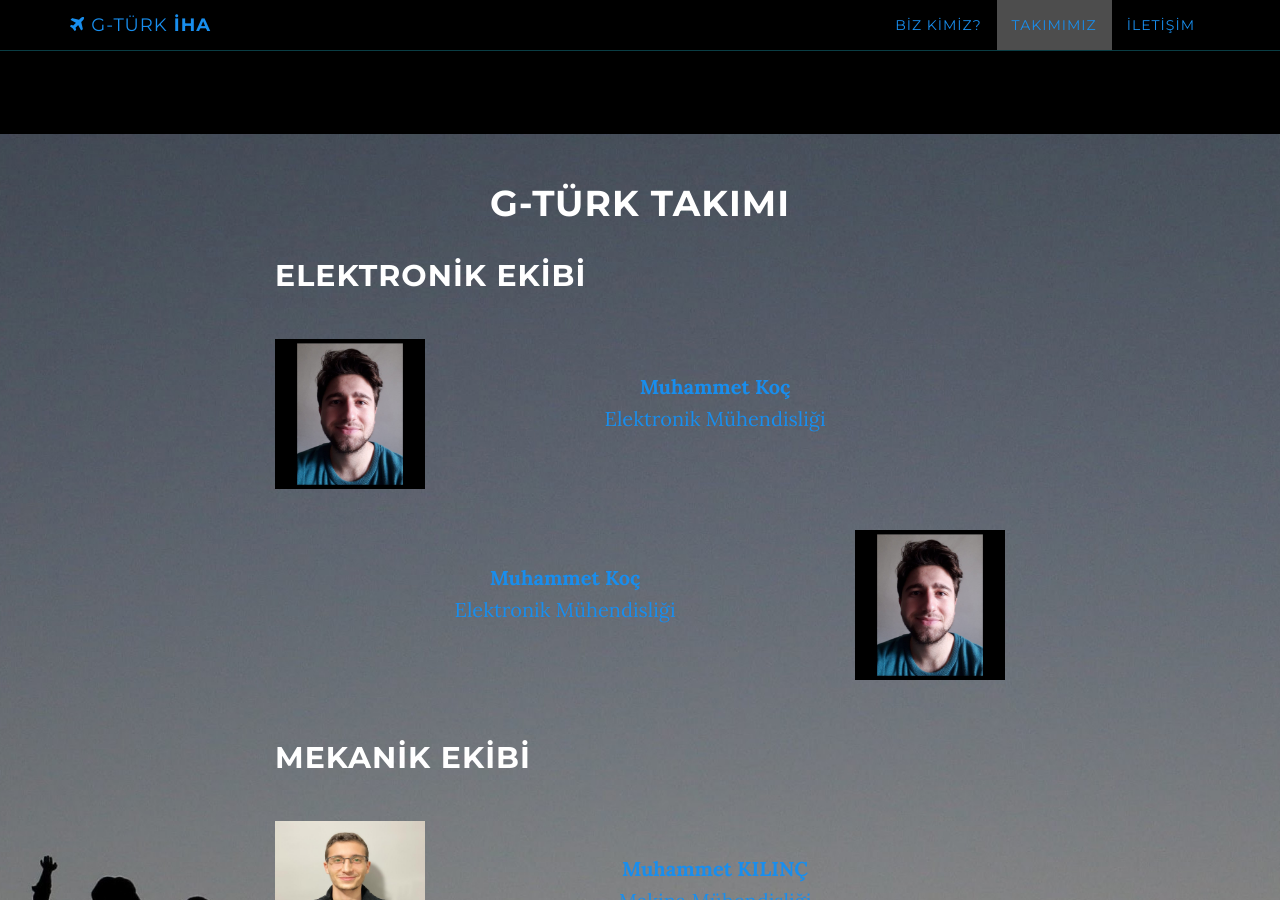
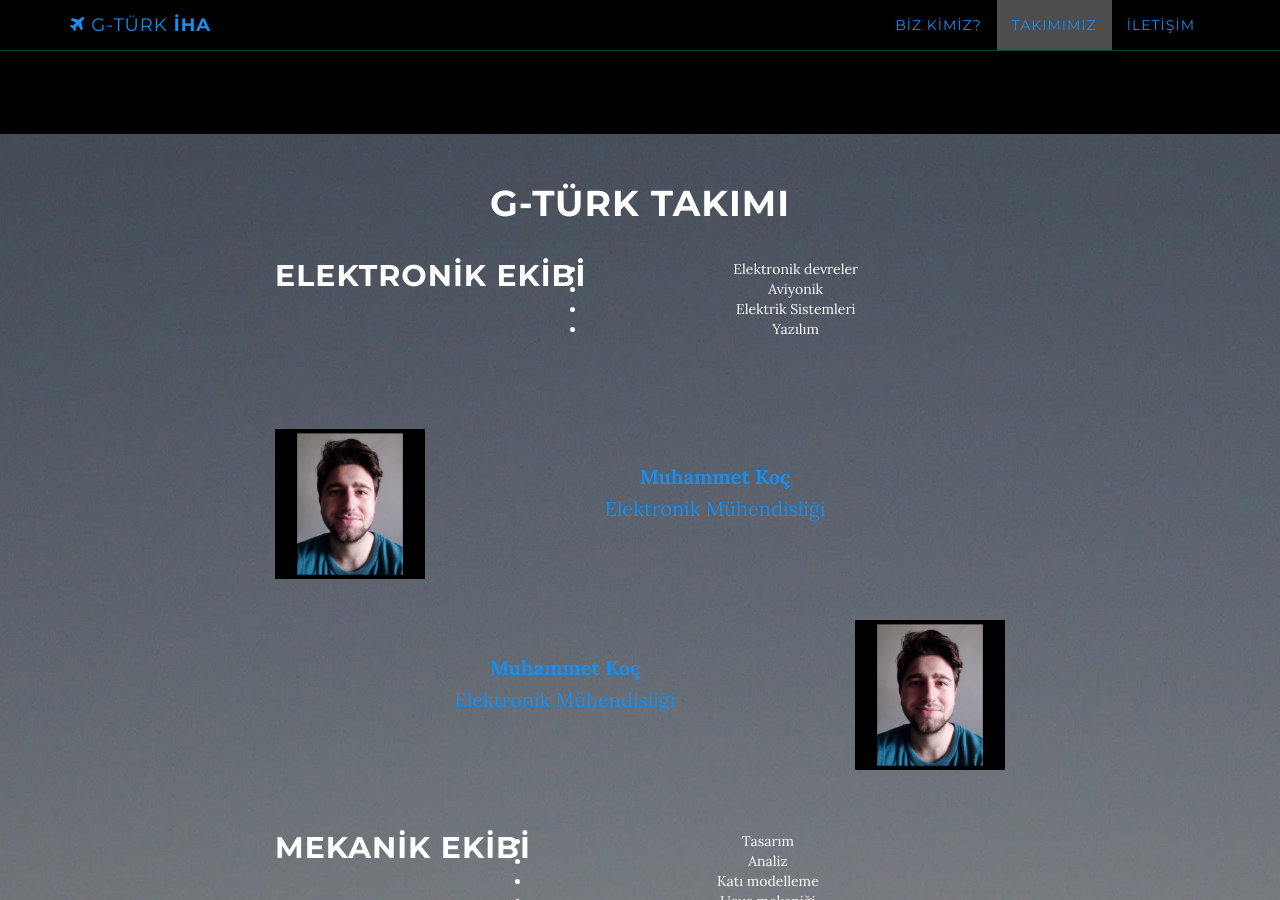
Before and after one commit to g-turk-iha/g-turk-iha, a Jekyll site: the page built from index.html, in a window 1280 px wide and 900 px high, scrolled down 1429 px. Built offline with Jekyll 4.4.1, drawn with Linux system fonts in a browser that asks for light colours; some of the changed text lies outside the part shown.

Commit message:
Update team.html

```diff
--- a/_includes/team.html
+++ b/_includes/team.html
@@ -4,7 +4,14 @@
         <div class="container">
             <div class="col-lg-8 col-lg-offset-2">
                 <h1>G-TÜRK TAKIMI</h1>
-                <h2 style="float: left;">ELEKTRONİK EKİBİ</h2><br><br><br><br>
+                <h2 style="float: left;">ELEKTRONİK EKİBİ</h2>
+                <ul>
+                    <li>Elektronik devreler</li>
+                    <li>Aviyonik</li>
+                    <li>Elektrik Sistemleri</li>
+                    <li>Yazılım</li>
+                </ul>
+                <br><br><br><br>
                 <a href="https://www.linkedin.com/in/muhammet-koc/">
                     <img src="{{ site.baseurl }}/img/author.png" width="150px" height="150px" style="float: left;">
                     <p><br><strong>Muhammet Koç</strong><br> Elektronik Mühendisliği</p><br><br><br>
@@ -13,7 +20,15 @@
                     <img src="{{ site.baseurl }}/img/author.png" width="150px" height="150px" style="float: right;">
                     <p><br><strong>Muhammet Koç</strong><br> Elektronik Mühendisliği </p><br><br><br>
                 </a><br>
-                <h2 style="float: left;">MEKANİK EKİBİ</h2><br><br><br><br>
+                <h2 style="float: left;">MEKANİK EKİBİ</h2>
+                <ul>
+                    <li>Tasarım</li>
+                    <li>Analiz</li>
+                    <li>Katı modelleme</li>
+                    <li>Uçuş mekaniği</li>
+                    <li>İmalat</li>
+                    <li>CFD</li>
+                </ul><br><br><br><br>
                 <a href="https://www.linkedin.com/in/muhammet-kılınç-3a5b5a221/">
                     <img src="{{ site.baseurl }}/img/muhammet.png" width="150px" height="150px" style="float: left;">
                     <p><br><strong>Muhammet KILINÇ</strong><br> Makina Mühendisliği </p><br><br><br>
@@ -22,7 +37,11 @@
                     <img src="{{ site.baseurl }}/img/haluk.png" width="150px" height="150px" style="float: right;">
                     <p><br><strong>Mehmet Haluk METİN</strong><br> Makina Mühendisliği </p><br><br><br>
                 </a>
-                <h2 style="float: left;">YAZILIM EKİBİ</h2><br><br><br><br>
+                <h2 style="float: left;">YAZILIM EKİBİ</h2>
+                <ul>
+                    <li>Görüntü işleme</li>
+                    <li>Otopilot</li>
+                </ul><br><br><br><br>
                 <a href="https://www.linkedin.com/in/berkcan-n/">
                     <img src="{{ site.baseurl }}/img/berkcan.png" width="150px" height="150px" style="float: left;">
                     <p><br><strong>Berkcan NARMOT</strong><br> Makina Mühendisliği</p><br><br><br>
```
